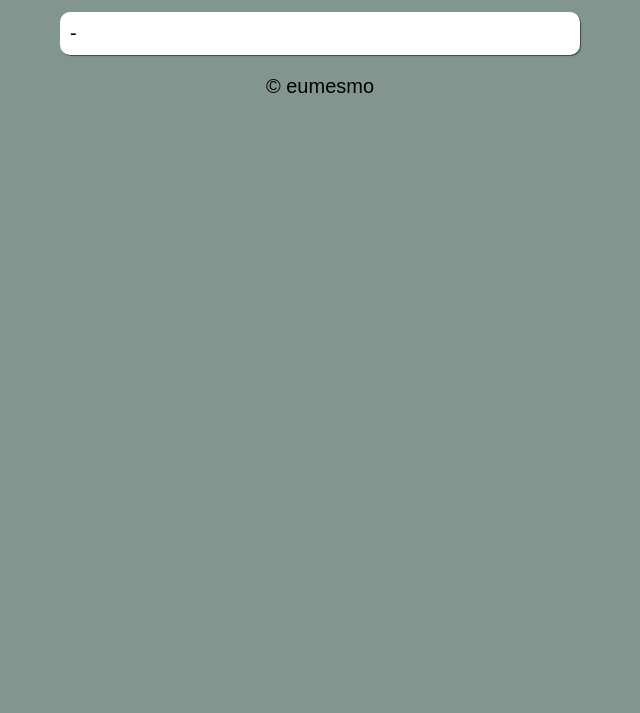
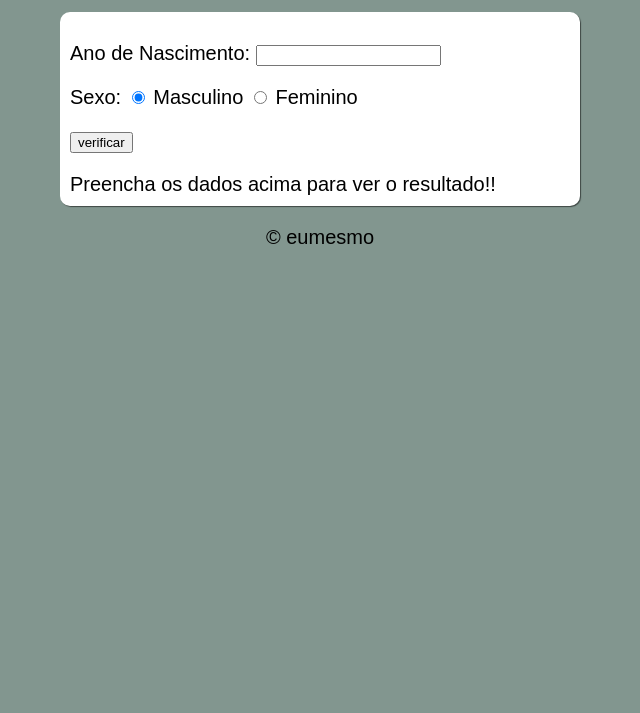
Before and after one commit to jjazism/JavaScript, a plain HTML site: page aula012exe/exe014/exe014.html in a window 1280 px wide. Shown: the part 87-800 px from the top of the page, without its empty margins (320-960 px from the left). Drawn offline with Linux system fonts and the light colour scheme.

Commit message:
verificador de idade

```diff
--- a/aula012exe/exe014/exe014.html
+++ b/aula012exe/exe014/exe014.html
@@ -3,20 +3,35 @@
 <head>
     <meta charset="UTF-8">
     <meta name="viewport" content="width=device-width, initial-scale=1.0">
-    <title>Modelo de Exercicio</title>
+    <title>Verificador de Idade</title>
     <link rel="stylesheet" href="style.css">
 </head>
 <body>
     <header>
-        <h1>Título</h1>
+        <h1>Verificador de Idade</h1>
     </header>
 
     <section>
         <div>
-            -
+            <p>
+                Ano de Nascimento: <input type="number" name="txtano" id="txtano" min="0">
+            </p>
+
+            <p>Sexo:
+                <input type="radio" name="radsex" id="masc" checked>
+                <label for="masc">Masculino</label>
+
+                <input type="radio" name="radsex" id="fem">
+                <label for="fem">Feminino</label>
+            </p>
+
+            <p>
+                <input type="button" value="verificar" onclick="verificar()">
+            </p>
         </div>
 
-        <div>
+        <div id="res">
+            Preencha os dados acima para ver o resultado!!
 
         </div>
     </section>
--- a/aula012exe/exe014/script.js
+++ b/aula012exe/exe014/script.js
@@ -1 +1,51 @@
-alert ("ola")
+function verificar(){
+    var data = new Date()
+      var ano = data.getFullYear()
+      var fano = document.getElementById(`txtano`)
+      var res = document.querySelector(`div#res`)
+
+      if (fano.value.length == 0 || Number(fano.value) > ano){
+        window.alert(`[ERROR]`)
+      } else{
+        var fsex = document.getElementsByName (`radsex`)
+        var idade = ano - Number(fano.value)
+        var genero = ``
+        var img = document.createElement(`img`)
+        img.setAttribute(`id`, `foto`)
+        if(fsex[0].checked){
+            genero = `Homem`
+            if (idade >= 0 && idade <10){
+              // Crianca
+              img.setAttribute(`src`, `H-bebe.png`)
+            } else if (idade < 21){
+              // Jovem
+              img.setAttribute(`src`, `M-jovem.png`)
+            } else if (idade < 50){
+              // adulto
+              img.setAttribute(`src`, `H-adulto.png`)
+            } else {
+              //idoso
+              img.setAttribute(`src`, `H-idoso.png`)
+            }
+
+        } else if (fsex[1].checked){
+            genero = `Mulher`
+            if (idade >= 0 && idade <10){
+              // Crianca
+              img.setAttribute(`src`, `F-bebe.png`)
+            } else if (idade < 21){
+              // Jovem
+              img.setAttribute(`src`, `F-jovem.png`)
+            } else if (idade < 50){
+              // adulto
+              img.setAttribute(`src`, `F-adulto.png`)
+            } else {
+              //idoso
+              img.setAttribute(`src`, `F-idosa.png`)
+            }
+        }
+        res.style.textAlign = `center`
+        res.innerHTML = `Detectamos ${genero} com ${idade} anos.`
+        res.appendChild(img)
+      }
+}
--- a/aula012exe/exe014/style.css
+++ b/aula012exe/exe014/style.css
@@ -22,3 +22,9 @@
 footer{
 text-align: center;
 }
+
+img{
+    border-radius: 50%;
+    width: 250px;
+    height: 250px;
+}
```
Also changed, not shown: aula012exe/exe014/F-adulta.png (added), aula012exe/exe014/F-bebe.png (added), aula012exe/exe014/F-idosa.png (added), aula012exe/exe014/F-jovem.png (added), aula012exe/exe014/H-adulto.png (added), aula012exe/exe014/H-bebe.png (added), aula012exe/exe014/H-idoso.png (added), aula012exe/exe014/M-jovem.png (added), aula012exe/exe014/img/homem-crianca.png (added), aula012exe/exe014/img/homem-idoso.png (added), aula012exe/exe014/img/homem-jovem.png (added), aula012exe/exe014/img/jovem-homem.png (added), aula012exe/exe014/img/jovem-mulher.png (added), aula012exe/exe014/img/mulher-crianca.png (added), 2 more files.
